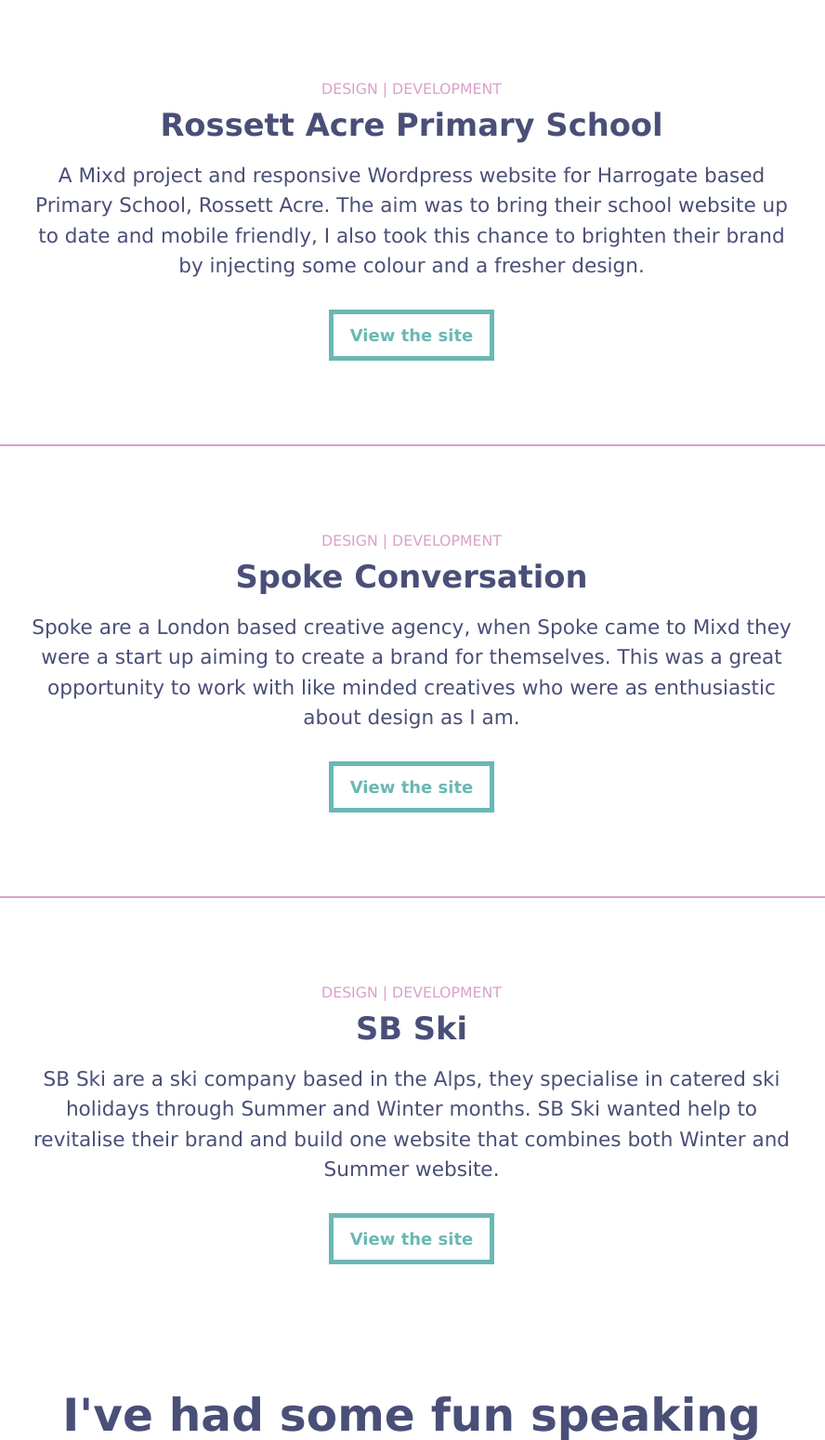
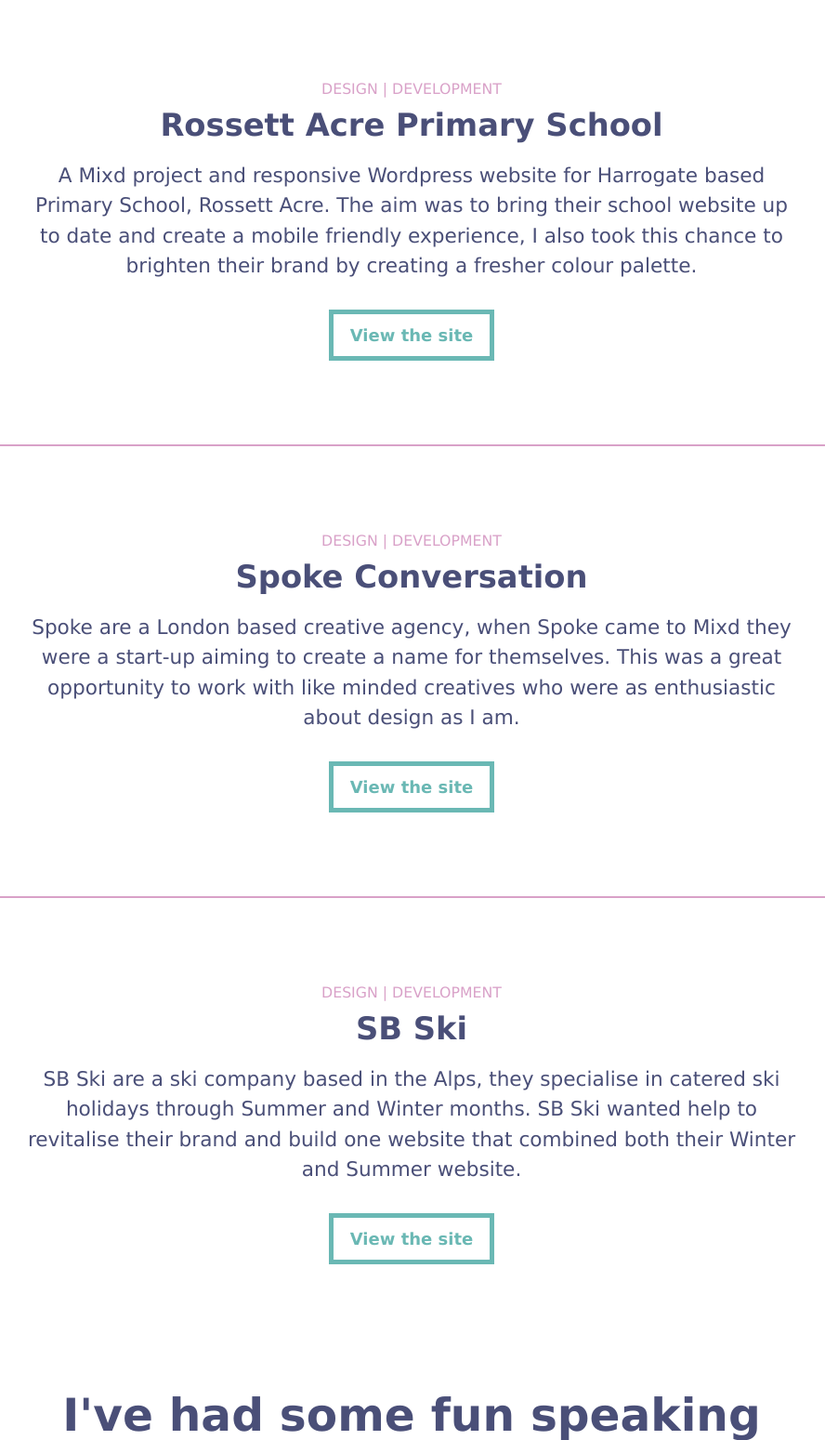
Before and after one commit to emilyvc/emily.vc, a WordPress theme: template content/themes/emilyvc/front-page.php in a window 1280 px wide. Shown: the part 1742-3291 px from the top of the page at 93% size, without its empty margins (197-1085 px from the left). Run offline with PHP 8.4 and a stand-in for WordPress, Linux system fonts and the light colour scheme; the site name, menu and one post (Sample post) are stand-ins, and other content is empty; some libraries are stand-ins or nearby versions.

Commit message:
spell check

```diff
--- a/content/themes/emilyvc/front-page.php
+++ b/content/themes/emilyvc/front-page.php
@@ -48,21 +48,21 @@
             <div class="section__item">
                 <span class="meta zeta u-push-bottom/2">Design | Development</span>
                 <h2 class="u-weight-bold">Rossett Acre Primary School</h2>
-                <p>A Mixd project and responsive Wordpress website for Harrogate based Primary School, Rossett Acre. The aim was to bring their school website up to date and mobile friendly, I also took this chance to brighten their brand by injecting some colour and a fresher design.</p>
+                <p>A Mixd project and responsive Wordpress website for Harrogate based Primary School, Rossett Acre. The aim was to bring their school website up to date and create a mobile friendly experience, I also took this chance to brighten their brand by creating a fresher colour palette.</p>
                 <a href="https://www.rossettacre.n-yorks.sch.uk/" class="btn btn--primary">View the site</a>
             </div>
             <span class="divider"></span>
             <div class="section__item">
                 <span class="meta zeta u-push-bottom/2">Design | Development</span>
                 <h2 class="u-weight-bold">Spoke Conversation</h2>
-                <p>Spoke are a London based creative agency, when Spoke came to Mixd they were a start up aiming to create a brand for themselves. This was a great opportunity to work with like minded creatives who were as enthusiastic about design as I am.</p>
+                <p>Spoke are a London based creative agency, when Spoke came to Mixd they were a start-up aiming to create a name for themselves. This was a great opportunity to work with like minded creatives who were as enthusiastic about design as I am.</p>
                 <a href="http://www.wearespoke.co.uk/" class="btn btn--primary">View the site</a>
             </div>
             <span class="divider"></span>
             <div class="section__item">
                 <span class="meta zeta u-push-bottom/2">Design | Development</span>
                 <h2 class="u-weight-bold">SB Ski</h2>
-                <p>SB Ski are a ski company based in the Alps, they specialise in catered ski holidays through Summer and Winter months. SB Ski wanted help to revitalise their brand and build one website that combines both Winter and Summer website.</p>
+                <p>SB Ski are a ski company based in the Alps, they specialise in catered ski holidays through Summer and Winter months. SB Ski wanted help to revitalise their brand and build one website that combined both their Winter and Summer website.</p>
                 <a href="https://www.sbski.com/" class="btn btn--primary">View the site</a>
             </div>
             <h1 class="u-push-top@2 | u-weight-bold u-push-bottom">I've had some fun speaking opportunities...</h1>
@@ -76,13 +76,13 @@
             <div class="section__item">
                 <span class="meta zeta u-push-bottom/2">Leeds University</span>
                 <h2 class="u-weight-bold">Team Roles lecture</h2>
-                <p>At Mixd I've had the opportunity to give lectures at some of the UK's fantastic univerisities, I've given this lecture to undergraduate and postgraduate students at both Leeds and Teeside University.</p>
+                <p>At Mixd I've had the opportunity to give lectures at some of the UK's fantastic Universities, I've given this lecture to Undergraduate and Postgraduate students at Leeds and Teeside University.</p>
             </div>
             <span class="divider"></span>
             <div class="section__item">
                 <span class="meta zeta u-push-bottom/2">Forefront Leeds - 18.02.16</span>
                 <h2 class="u-weight-bold">Confessions of a first year web dev</h2>
-                <p>For my first speaking event saw me pretty much pouring my heart out to a room full of like minded creatives and tech heads. I touched on issues such as imposter syndrome and findind your place in a large pond.</p>
+                <p>My first speaking event saw me pretty much pouring my heart out to a room full of like minded creatives and tech heads. I touched on issues such as imposter syndrome and finding your place in a large pond.</p>
                 <a href="https://speakerdeck.com/emilyvc/confessions-of-a-first-year-web-dev" class="btn btn--primary">View the slides</a>
             </div>
         </div>
```
